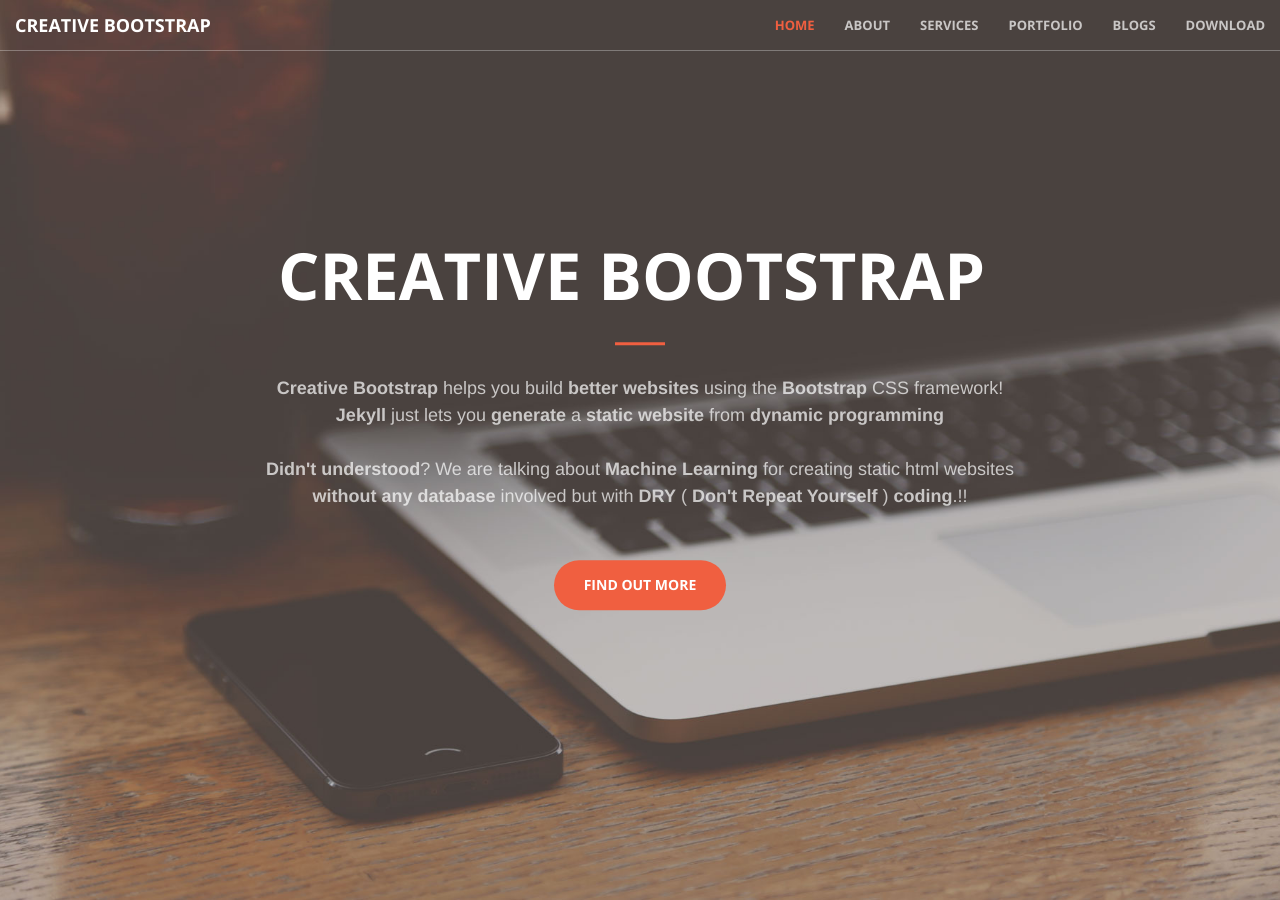
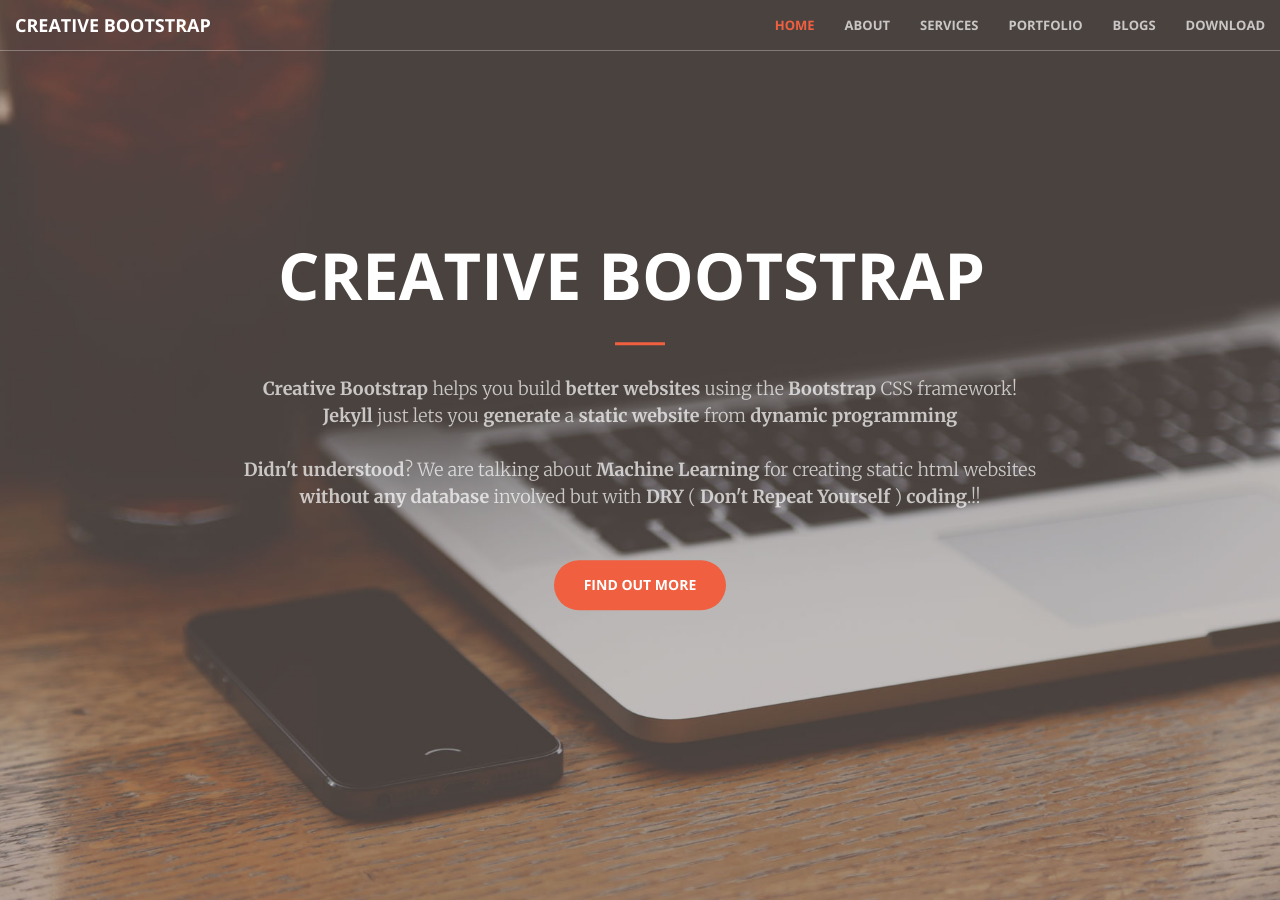
Before and after one commit to IamManchanda/creative-bootstrap, a Jekyll site: the page built from index.html, in a window 1280 px wide and 900 px high. Built offline with Jekyll 4.4.1, drawn with Linux system fonts in a browser that asks for light colours.

Commit message:
revert: merriweather font

```diff
--- a/_includes/css/creative.css
+++ b/_includes/css/creative.css
@@ -8,6 +8,10 @@
 body {
     width: 100%;
     height: 100%;
+}
+
+body {
+    font-family: Merriweather,'Helvetica Neue',Arial,sans-serif;
 }
 
 hr {
```
